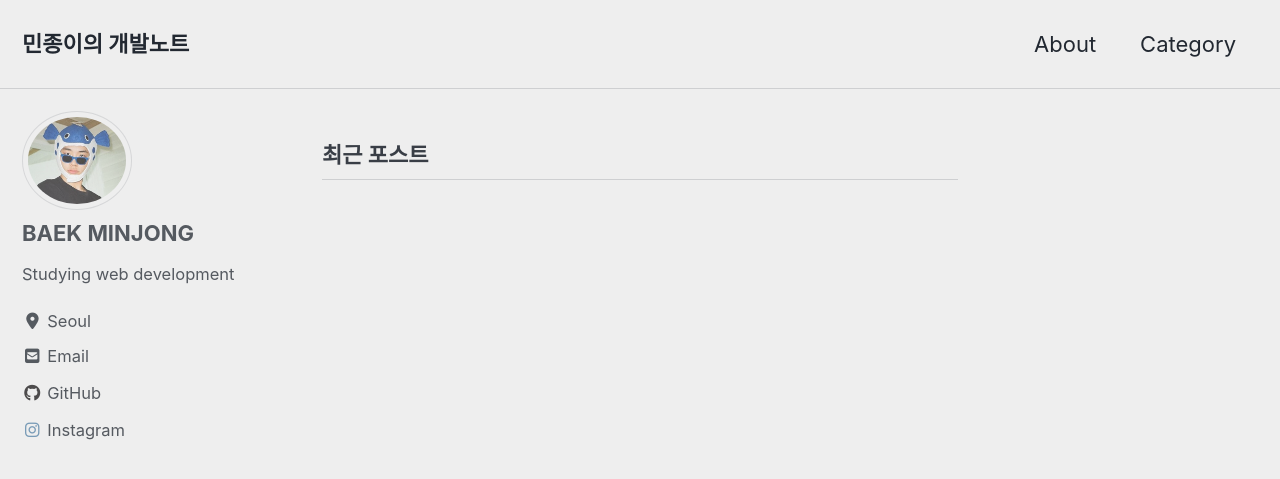
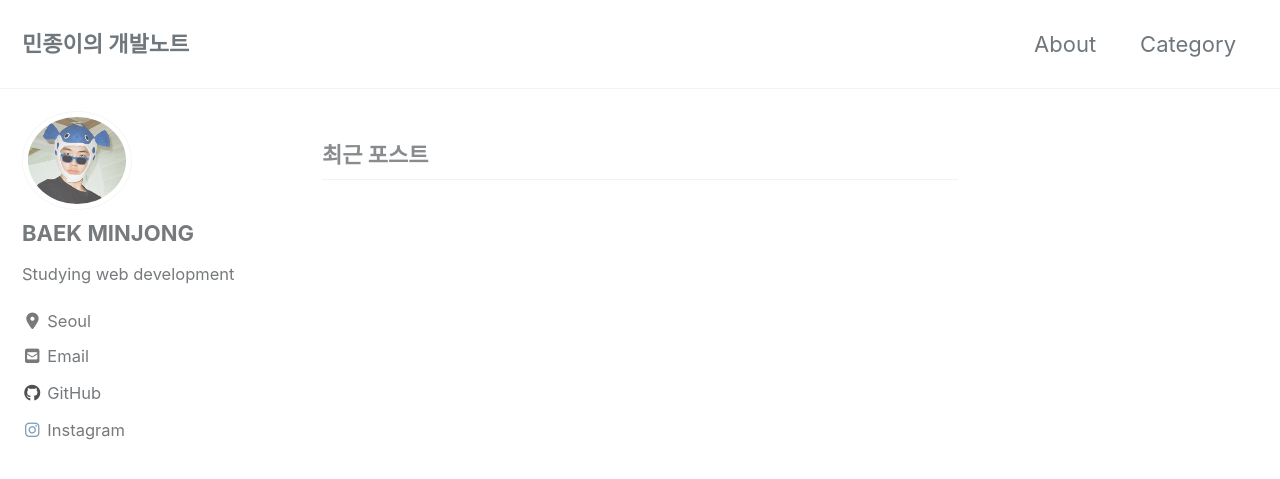
Before and after one commit to kjw0112m/minjongbaek.github.io, a Jekyll site: the page built from index.html, in a window 1280 px wide and 900 px high. Shown: the top 479 px of the window. Built offline with Jekyll 4.4.1, drawn with Linux system fonts in a browser that asks for light colours; cached includes are drawn as plain includes; nearby versions of some CDN libraries; the list of posts is cut into pages by our own code.

Commit message:
Update _config.yml

```diff
--- a/_config.yml
+++ b/_config.yml
@@ -12,7 +12,7 @@
 
 # theme                  : "minimal-mistakes-jekyll"
 remote_theme             : "mmistakes/minimal-mistakes"
-minimal_mistakes_skin    : "air" # "air", "aqua", "contrast", "dark", "dirt", "neon", "mint", "plum", "sunrise"
+minimal_mistakes_skin    : "default" # "air", "aqua", "contrast", "dark", "dirt", "neon", "mint", "plum", "sunrise"
 
 # Site Settings
 locale                   : "ko-KR"
@@ -302,3 +302,6 @@
     values:
       layout: single
       author_profile: true
+      comments: false
+      share: true
+      related: true
```
